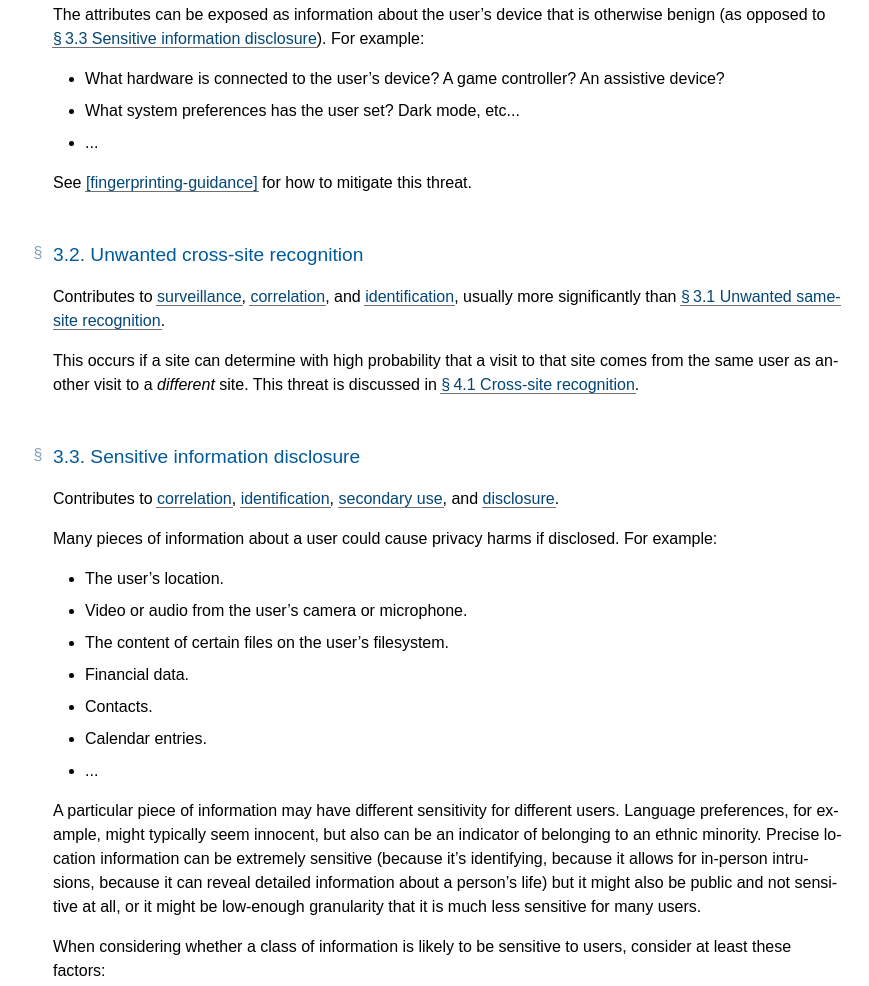
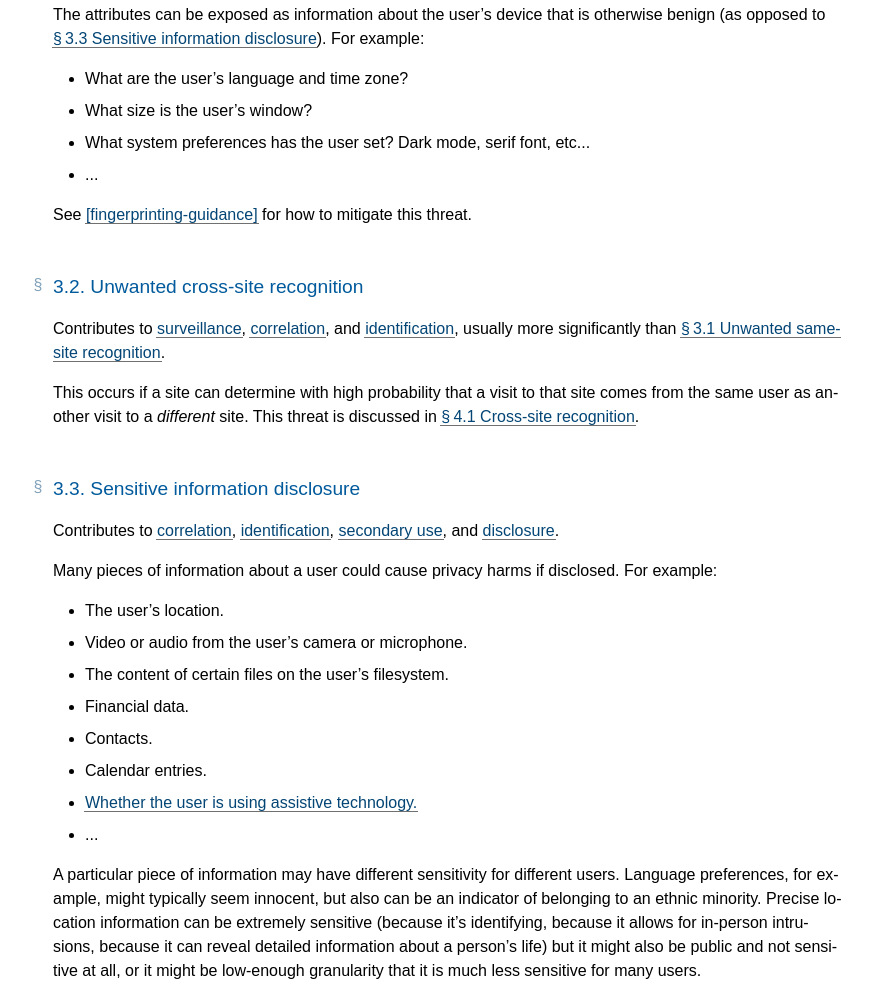
Before and after one commit to w3cping/privacy-threat-model, a plain HTML site: page index.html in a window 1280 px wide. Shown: the part 4029-5015 px from the top of the page, without its empty margins (411-1280 px from the left). Drawn offline with Linux system fonts and the light colour scheme.

Commit message:
Deploy w3cping/privacy-threat-model to github.com/w3cping/privacy-threat-model.git:gh-pages

```diff
--- a/index.html
+++ b/index.html
@@ -1223,7 +1223,7 @@ Possible extra rowspan handling
 </style>
   <meta content="Bikeshed version c9be1fd, updated Wed Aug 5 08:19:23 2020 +0200" name="generator">
   <link href="https://w3cping.github.io/privacy-threat-model" rel="canonical">
-  <meta content="ded6a510f434129e66c4c8974f384e38e6fa1a78" name="document-revision">
+  <meta content="2f7795d978a15b21fb3f5fc3ac1c3b53d72b986a" name="document-revision">
 <style>
 @supports(transform: rotate(45deg)) {
 /* Rotate threat model table headers to fit more columns on the screen.
@@ -1721,10 +1721,11 @@ user.</p>
 otherwise benign (as opposed to <a href="#hl-sensitive-information">§ 3.3 Sensitive information disclosure</a>). For example:</p>
    <ul>
     <li data-md>
-     <p>What hardware is connected to the user’s device? A game controller? An
-assistive device?</p>
-    <li data-md>
-     <p>What system preferences has the user set? Dark mode, etc...</p>
+     <p>What are the user’s language and time zone?</p>
+    <li data-md>
+     <p>What size is the user’s window?</p>
+    <li data-md>
+     <p>What system preferences has the user set? Dark mode, serif font, etc...</p>
     <li data-md>
      <p>...</p>
    </ul>
@@ -1752,6 +1753,8 @@ For example:</p>
      <p>Contacts.</p>
     <li data-md>
      <p>Calendar entries.</p>
+    <li data-md>
+     <p><a href="https://w3ctag.github.io/design-principles/#do-not-expose-use-of-assistive-tech">Whether the user is using assistive technology.</a></p>
     <li data-md>
      <p>...</p>
    </ul>
```
